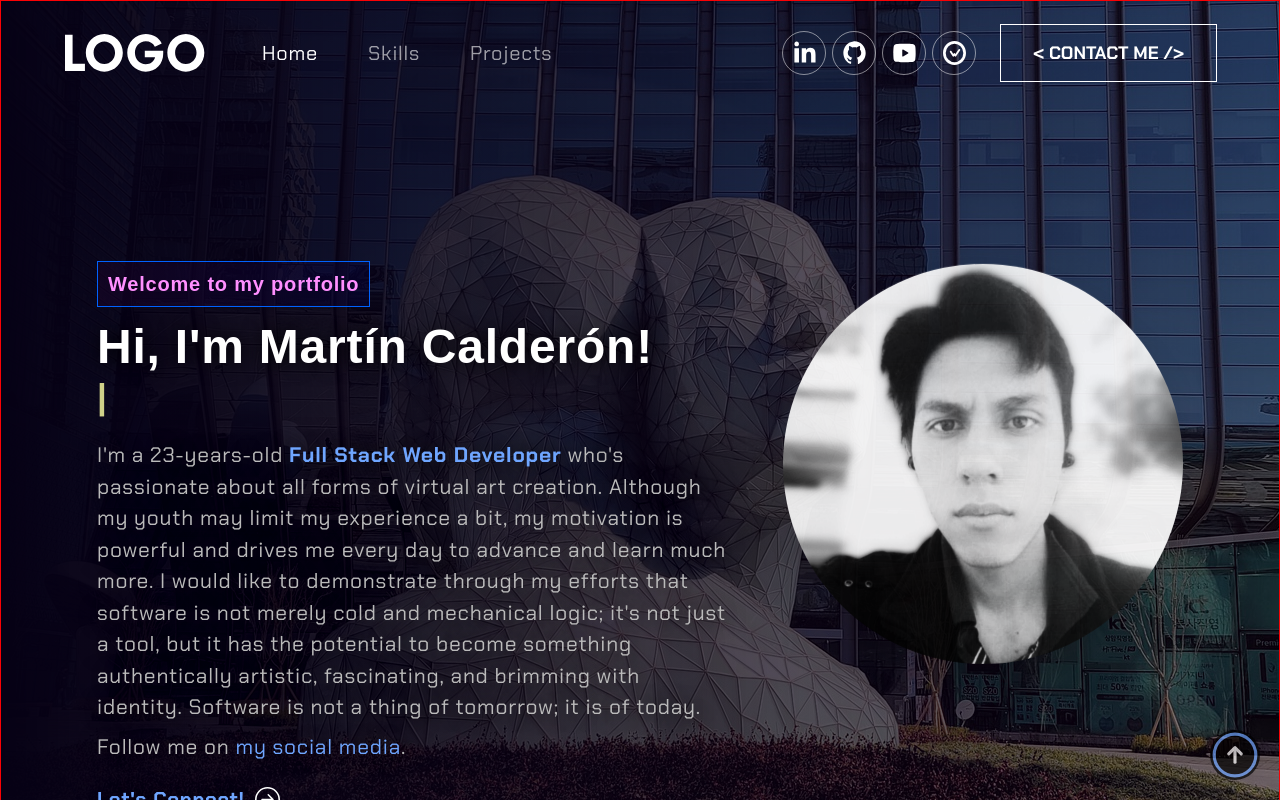
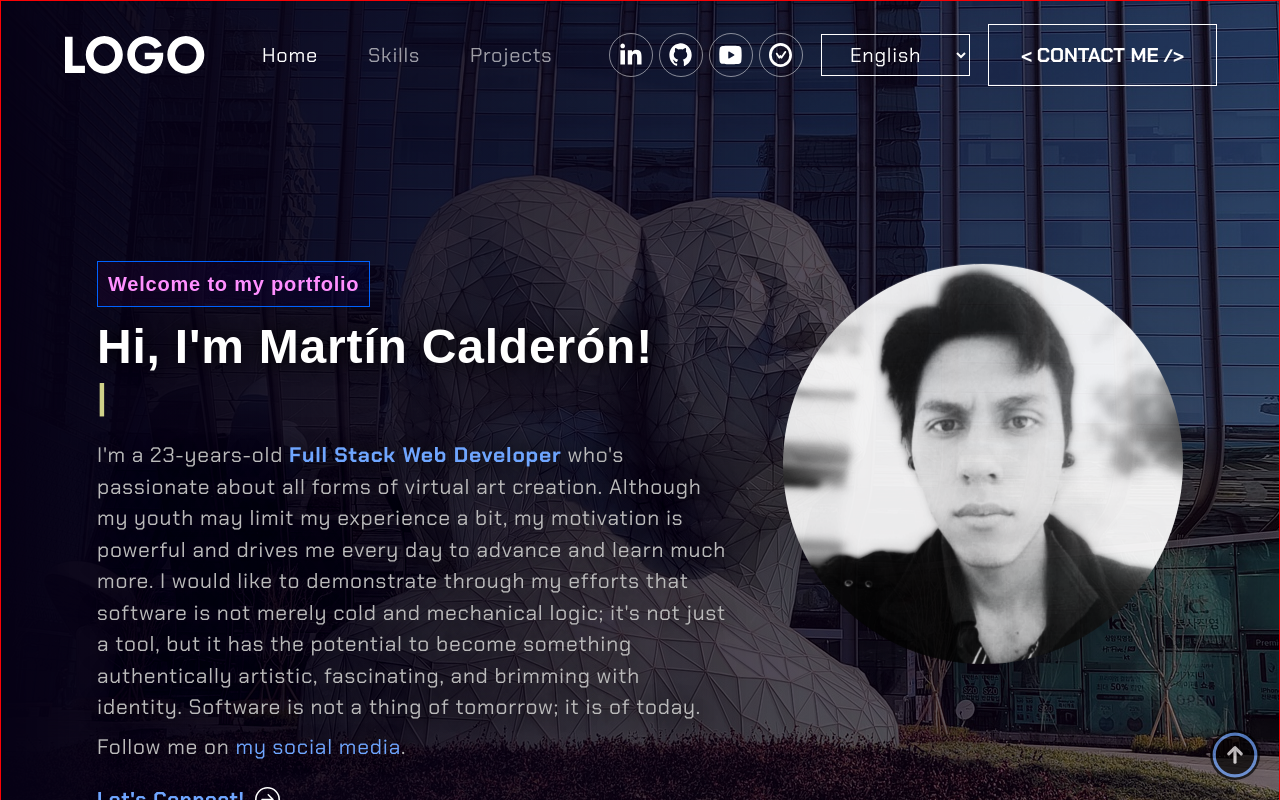
Before and after one commit to ThePushMaker/My_Portfolio_React_Vite, a React (Vite) app: page / in a window 1280 px wide. Shown: the top 800 px of the page. Built offline with nearby package versions, Linux system fonts and the light colour scheme; a web font is replaced by a local one.

Commit message:
fix: navbar bug responsive styles

```diff
--- a/package.json
+++ b/package.json
@@ -14,6 +14,7 @@
     "dotenv": "^16.3.1",
     "express": "^4.18.2",
     "framer-motion": "^10.16.2",
+    "i18next": "^23.5.1",
     "nodemailer": "^6.9.4",
     "react": "^18.2.0",
     "react-dom": "^18.2.0",
--- a/src/components/NavBar/NavBar.css
+++ b/src/components/NavBar/NavBar.css
@@ -16,7 +16,6 @@
   font-weight: 400;
   color: #fff !important;
   letter-spacing: 0.8px;
-  padding: 0 25px;
   opacity: 0.60;
 }
 .navbar-link:hover,
--- a/src/components/NavBar/NavBar.jsx
+++ b/src/components/NavBar/NavBar.jsx
@@ -4,6 +4,7 @@ import "./NavBar.css";
 import { Link } from "react-router-dom";
 import SocialIcons from "../SocialIcons/SocialIcons"
 import MobileNavBar from "./MobileNavBar";
+import SelectLanguage from "./SelectLanguage/SelectLanguage";
 
 const NavBar = () => {
   const [activateLink, setActiveLink] = useState('home');
@@ -27,9 +28,9 @@ const NavBar = () => {
     setActiveLink(value);
   };
 
-  const navLinkStyles = 'navbar-link lg:text-[17px] lgxl:text-xl';
+  const navLinkStyles = 'navbar-link text-[17px] xl:text-xl py-0 px-[17px] xl:px-[25px]';
 
-  const navbarPaddings = 'px-12 lg:px-16 py-6';
+  const navbarPaddings = 'px-10 xl:px-16 py-6';
 
   return (
     <>
@@ -79,15 +80,18 @@ const NavBar = () => {
                 navbarPaddings = {navbarPaddings}
               />
 
-
             </div>
 
             <div className="invisible hidden lg:visible lg:flex items-center navbar-text">
+
               <SocialIcons />
+              <div className="pl-2 xl:pl-3">
+                <SelectLanguage />
+              </div>
               <a href="#contact">
-                <button className="lg:px-5 py-4 lgxl:px-8">
+                <button className="px-2 py-4 xl:px-8">
                   {'< '}
-                    <label className="text-styled-font-family1">
+                    <label className="text-styled-font-family1 text-[17px] xl:text-xl">
                       CONTACT ME
                     </label>
                   {' />'}
--- /dev/null
+++ b/src/components/NavBar/SelectLanguage/SelectLanguage.jsx
@@ -0,0 +1,22 @@
+import { LANGUAGES } from "../../../constants/constants";
+
+const SelectLanguage = () => {
+  return(
+    <>
+
+        <select className={`navbar-link text-[17px] xl:text-xl active bg-transparent border-[1px] border-white py-[6px] px-2 xl:px-6`} defaultValue={'en'} >
+        {
+          LANGUAGES.map(({ code, label }) => (
+            <option className="bg-purple  "
+            key={code}
+            value={code}
+            >{label}</option>
+            ))
+          }
+        </select>
+
+    </>
+  );
+}
+
+export default SelectLanguage;
--- a/src/components/SocialIcons/SocialIcons.jsx
+++ b/src/components/SocialIcons/SocialIcons.jsx
@@ -32,7 +32,7 @@ const imagesArray = [
     href: 'https://wakatime.com/@dsw47'
   },
 ];
-const stylesLink = 'w-9 h-9 lgxl:w-11 lgxl:h-11 mr-1.5';
+const stylesLink = 'w-9 h-9 xl:w-11 xl:h-11 mr-1.5';
 
 const SocialIcons = () => {
   return(
--- /dev/null
+++ b/src/constants/constants.jsx
@@ -0,0 +1,4 @@
+export const LANGUAGES = [
+  { label: 'English', code: 'en' },
+  { label: 'Spanish', code: 'es' }
+]
--- a/src/index.css
+++ b/src/index.css
@@ -160,7 +160,9 @@ p,
 a,
 li,
 button,
-ul {
+ul,
+button, input, optgroup, select, textarea
+ {
   margin: 0;
   padding: 0;
   line-height: normal;
```
Also changed, not shown: 1 other file (tests, documents, lock files or other folders).
